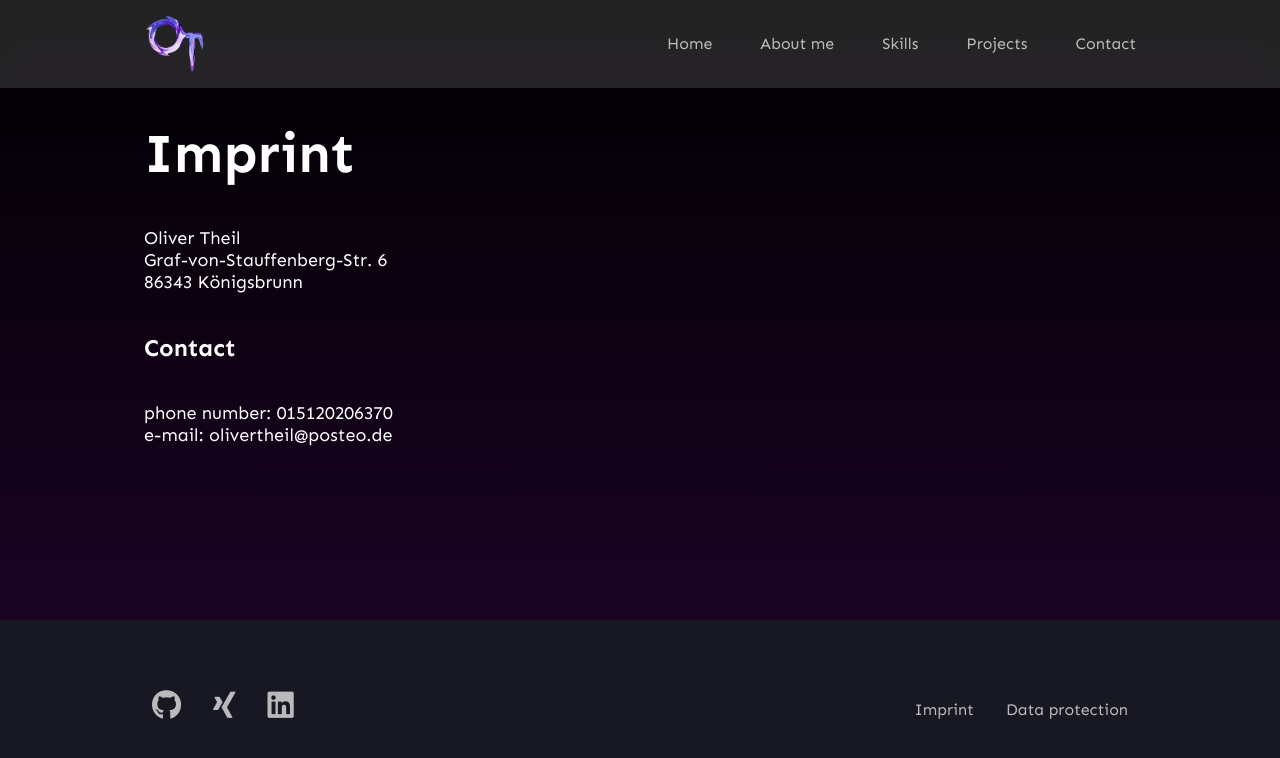
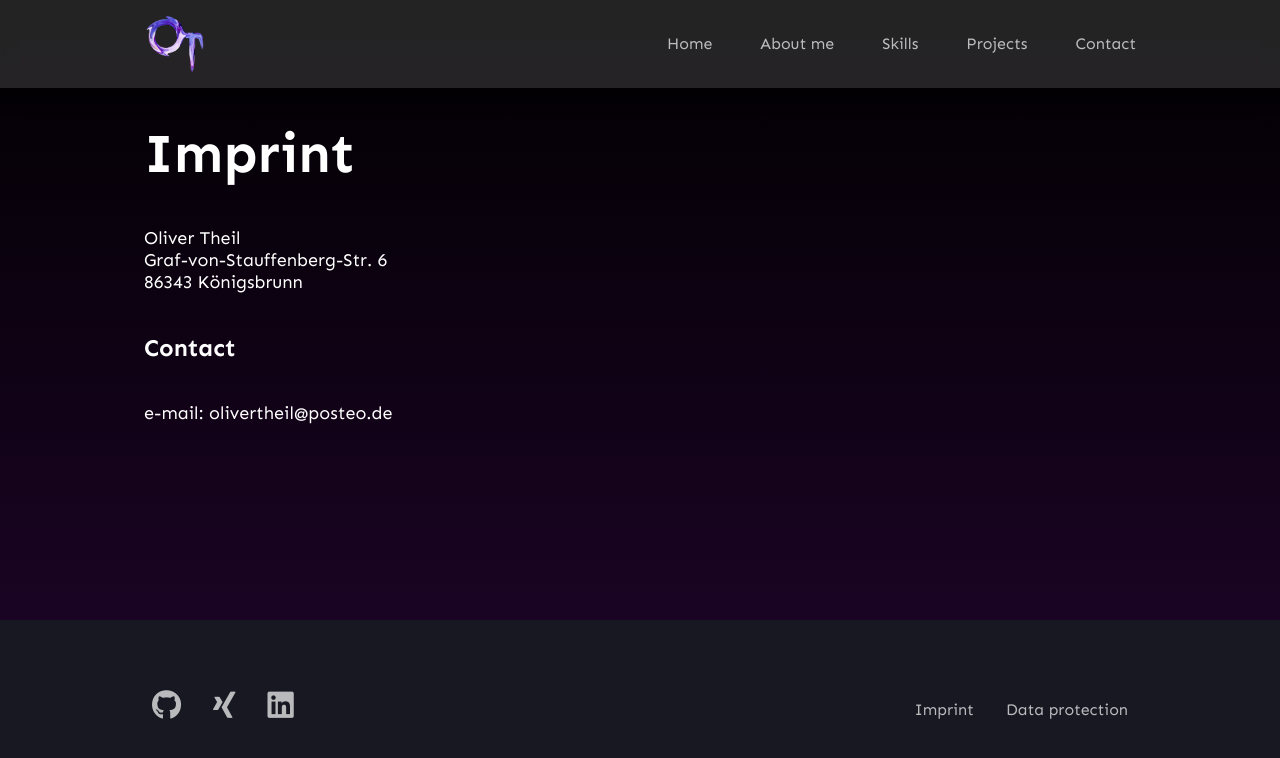
Before and after one commit to OliverTheil/portfolio, an Angular app in the folder portfolio/: page /imprint in a window 1280 px wide. Shown: the top 758 px of the page. Built offline with nearby package versions, Linux system fonts and the light colour scheme.

Commit message:
Update imprint.component.html

```diff
--- a/portfolio/src/app/imprint/imprint.component.html
+++ b/portfolio/src/app/imprint/imprint.component.html
@@ -8,8 +8,5 @@
   </p>
 
   <h3>Contact</h3>
-  <p class="reg--18">
-    phone number: 015120206370<br />
-    e-mail: olivertheil@posteo.de
-  </p>
+  <p class="reg--18">e-mail: olivertheil@posteo.de</p>
 </section>
```
